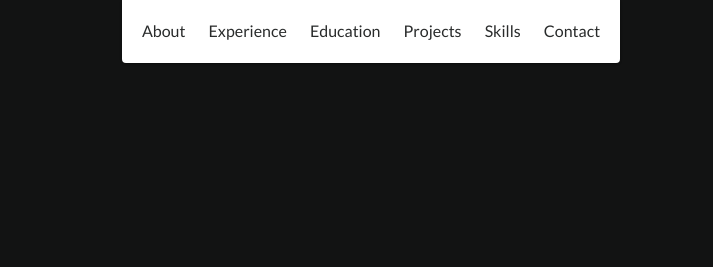
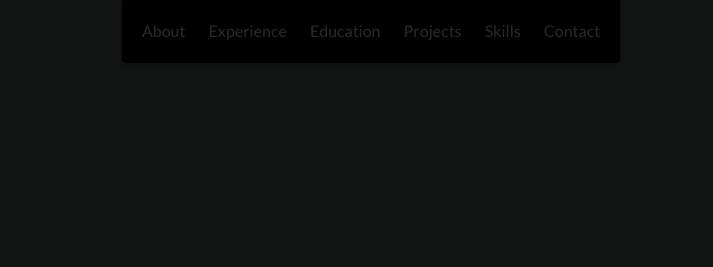
Before and after one commit to adambell95/adambell95.github.io, a website: page index.html in a window 1280 px wide. Shown: the top 267 px of the page, without its empty margins (269-982 px from the left). Drawn offline with nearby package versions, Linux system fonts and the light colour scheme; files that its build step writes are made by us from their sources.

Commit message:
Update styles.scss

```diff
--- a/scss/styles.scss
+++ b/scss/styles.scss
@@ -31,7 +31,7 @@
 $base-color-hover: darken($base-color, 10%);
 
 // Define background colors
-$background: #fff;
+$background: #000;
 $background-alt: #f2f2f5;
 
 // Define border colors
```
